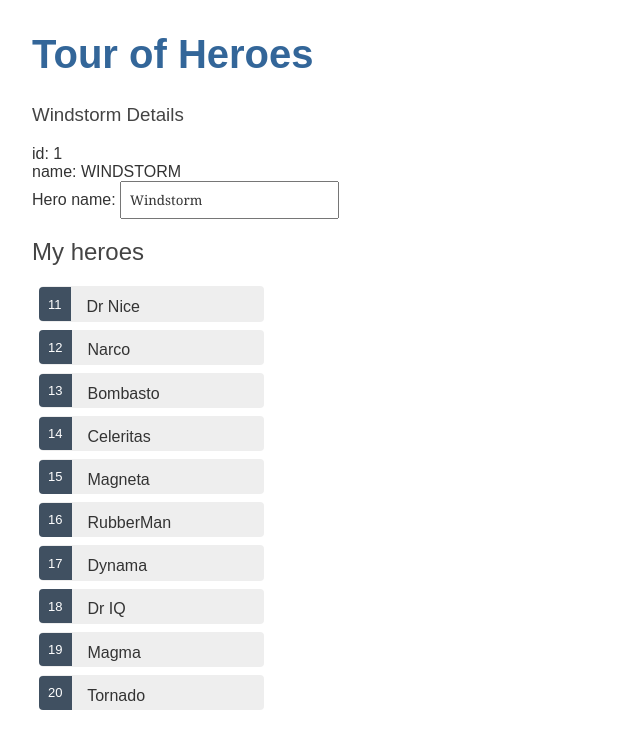
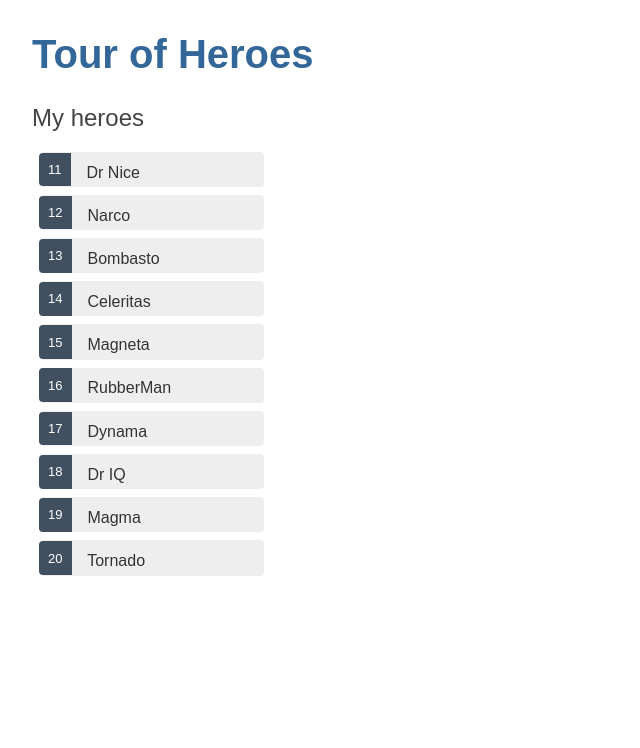
Before and after one commit to leojk11/tourOfHeroesAngular, an Angular app: page / in a window 1280 px wide. Shown: the top 748 px of the page, without its empty margins (0-640 px from the left). Built offline with nearby package versions, Linux system fonts and the light colour scheme.

Commit message:
added hero details section in hero component template

```diff
--- a/src/app/heroes/heroes.component.html
+++ b/src/app/heroes/heroes.component.html
@@ -1,19 +1,21 @@
-<!-- hero basic info -->
-<h3>{{ hero.name }} Details</h3>
-<div><span>id: </span>{{ hero.id }}</div>
-<div><span>name: </span>{{ hero.name | uppercase }}</div>
-
-<!-- edit hero -->
-<div>
-    <label for="name">Hero name: </label>
-
-    <input id='name' [(ngModel)]='hero.name' type="text" placeholder="name">
-</div>
-
 <!-- heroes list -->
 <h2>My heroes</h2>
 <ul class="heroes">
-    <li *ngFor='let hero of heroes'>
+    <li
+        *ngFor='let hero of heroes'
+        (click)='onSelect(hero)'
+        [class.selected]="hero === selectedHero"> <!-- when the selected hero is the same as clicked hero then add the selected class -->
         <span class="badge">{{ hero.id }}</span> {{ hero.name }}
     </li>
 </ul>
+
+<!-- hero details -->
+<div *ngIf='selectedHero'>
+    <h2>{{ selectedHero.name | uppercase }} Details</h2>
+    <div><span>id: </span>{{ selectedHero.id }}</div>
+    <div>
+        <label for="name">Hero name: </label>
+
+        <input id='name' [(ngModel)]='selectedHero.name' type="text" placeholder="name">
+    </div>
+</div>
--- a/src/app/heroes/heroes.component.ts
+++ b/src/app/heroes/heroes.component.ts
@@ -12,13 +12,14 @@
   styleUrls: ['./heroes.component.css']
 })
 export class HeroesComponent implements OnInit {
-
+  // list of heroes
   heroes = HEROES;
 
-  hero: Hero = {
-    id: 1,
-    name: 'Windstorm'
-  };
+  // selected hero for showing hero detail
+  selectedHero?: Hero; // on the start of the application there is no hero selected
+  onSelect(hero: Hero) {
+    this.selectedHero = hero;
+  }
 
   constructor() { }
 
```
